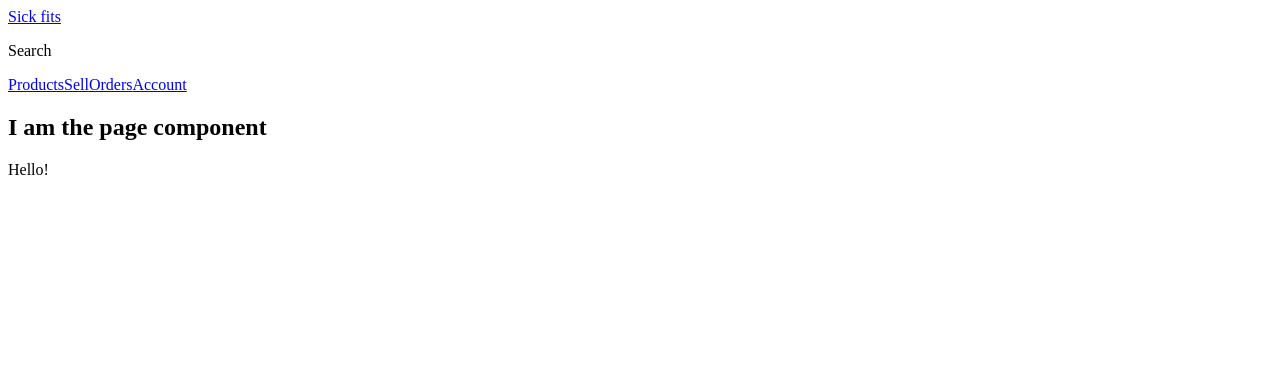
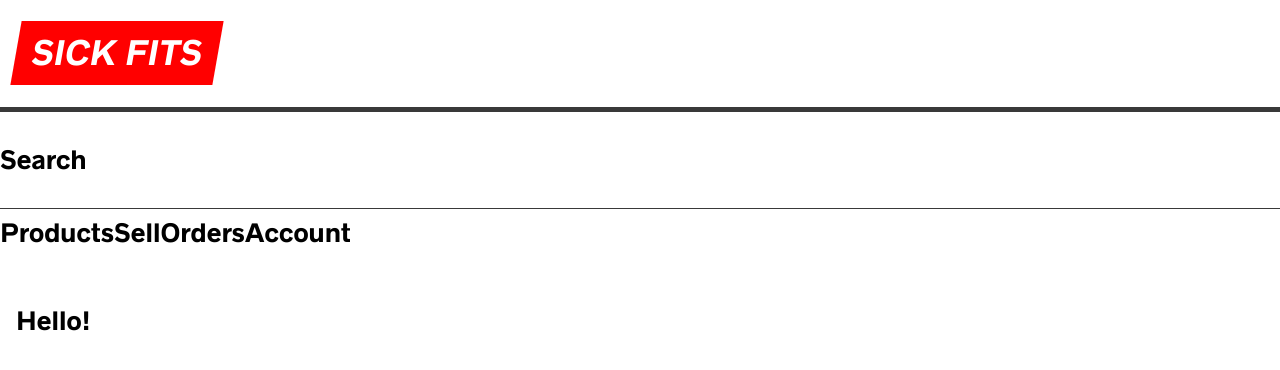
Before and after one commit to CesarJOritzM/fantastic-umbrella, a Next.js app in the folder frontend/: page / in a window 1280 px wide. Shown: the top 370 px of the page. Built offline with nearby package versions, Linux system fonts and the light colour scheme.

Commit message:
working in headers styles

```diff
--- /dev/null
+++ b/frontend/components/Header.js
@@ -0,0 +1,49 @@
+import Link from 'next/link';
+import Nav from './Nav';
+import styled from 'styled-components';
+
+const Logo = styled.h1`
+  font-size: 2rem;
+  margin-left: 1rem;
+  position: relative;
+  z-index: 2;
+  background: red;
+  transform: skew(-10deg);
+  a {
+    color: white;
+    text-decoration: none;
+    text-transform: uppercase;
+    padding: 0.5rem 1rem;
+  }
+`;
+
+const HeaderStyles = styled.header`
+  .bar {
+    border-bottom: 5px solid var(--black, black);
+    display: grid;
+    grid-template-columns: auto 1fr;
+    justify-content: space-between;
+    align-items: center;
+  }
+  .sub-bar {
+    display: grid;
+    grid-template-columns: 1fr auto;
+    border-bottom: 1px solid var(--black, black);
+  }
+`;
+const Header = () => {
+  return (
+    <HeaderStyles>
+      <div className='bar'>
+        <Logo>
+          <Link href='/'>Sick fits</Link>
+        </Logo>
+      </div>
+      <div className='sub-bar'>
+        <p>Search</p>
+      </div>
+      <Nav />
+    </HeaderStyles>
+  );
+};
+export default Header;
--- a/frontend/components/Header.jsx
+++ /dev/null
@@ -1,17 +0,0 @@
-import Link from 'next/link';
-import Nav from './Nav';
-
-const Header = () => {
-  return (
-    <header>
-      <div className='bar'>
-        <Link href='/'>Sick fits</Link>
-      </div>
-      <div className='sub-bar'>
-        <p>Search</p>
-      </div>
-      <Nav />
-    </header>
-  );
-};
-export default Header;
--- /dev/null
+++ b/frontend/components/Page.js
@@ -0,0 +1,64 @@
+import PropTypes from 'prop-types';
+import styled, { createGlobalStyle } from 'styled-components';
+import Header from './Header';
+
+const GlobalStyles = createGlobalStyle`
+  @font-face {
+    font-family: 'radnika_next';
+    src: url('/static/radnikanext-medium-webfont.woff2') format('woff2');
+    font-weight: normal;
+    font-style: normal;
+  }
+  html {
+    --red: #ff0000;
+    --black: #393939;
+    --grey: #3A3A3A;
+    --gray: var(--grey);
+    --lightGrey: #e1e1e1;
+    --lightGray: var(---lightGrey);
+    --offWhite: #ededed;
+    --bs: 0 12px 24px 0 rgba(0,0,0,0.09);
+    box-sizing: border-box;
+  }
+  *, *:before, *:after {
+    box-sizing: inherit;
+  }
+  body {
+    font-family: 'radnika_next', --apple-system, BlinkMacSystemFont, 'Segoe UI', Roboto, Oxygen, Ubuntu, Cantarell, 'Open Sans', 'Helvetica Neue', sans-serif;
+    padding: 0;
+    margin: 0;
+    font-size: 1.5rem;
+    line-height:2;
+  }
+  a {
+    text-decoration: none;
+    color: var(---black);
+  }
+  a:hover {
+    text-decoration: underline;
+  }
+  button {
+    font-family: 'radnika_next', --apple-system, BlinkMacSystemFont, 'Segoe UI', Roboto, Oxygen, Ubuntu, Cantarell, 'Open Sans', 'Helvetica Neue',
+  }
+`;
+
+const InnerStyles = styled.div`
+  margin: 0 auto;
+  padding: 1rem;
+`;
+
+const Page = ({ children }) => {
+  return (
+    <div>
+      <GlobalStyles />
+      <Header />
+      <InnerStyles>{children}</InnerStyles>
+    </div>
+  );
+};
+
+export default Page;
+
+Page.propTypes = {
+  children: PropTypes.any,
+};
--- a/frontend/components/Page.jsx
+++ /dev/null
@@ -1,19 +0,0 @@
-import PropTypes from 'prop-types';
-import Header from './Header';
-
-const Page = ({ children, cool }) => {
-  return (
-    <div>
-      <Header />
-      <h2>I am the page component</h2>
-      <h3>{cool}</h3>
-      {children}
-    </div>
-  );
-};
-export default Page;
-
-Page.propTypes = {
-  cool: PropTypes.string,
-  children: PropTypes.any,
-};
--- /dev/null
+++ b/frontend/components/styles/nprogress.css
@@ -0,0 +1,80 @@
+/* Make clicks pass-through */
+#nprogress {
+  pointer-events: none;
+}
+
+#nprogress .bar {
+  background: blue;
+  position: fixed;
+  z-index: 1031;
+  top: 0;
+  left: 0;
+
+  width: 100%;
+  height: 5px;
+}
+
+/* Fancy blur effect */
+#nprogress .peg {
+  display: block;
+  position: absolute;
+  right: 0px;
+  width: 100px;
+  height: 100%;
+  box-shadow: 0 0 10px red, 0 0 5px red;
+  opacity: 1;
+
+  -webkit-transform: rotate(3deg) translate(0px, -4px);
+  -ms-transform: rotate(3deg) translate(0px, -4px);
+  transform: rotate(3deg) translate(0px, -4px);
+}
+
+/* Remove these to get rid of the spinner */
+#nprogress .spinner {
+  display: block;
+  position: fixed;
+  z-index: 1031;
+  top: 15px;
+  right: 15px;
+}
+
+#nprogress .spinner-icon {
+  width: 18px;
+  height: 18px;
+  box-sizing: border-box;
+
+  border: solid 2px transparent;
+  border-top-color: red;
+  border-left-color: red;
+  border-radius: 50%;
+
+  -webkit-animation: nprogress-spinner 400ms linear infinite;
+  animation: nprogress-spinner 400ms linear infinite;
+}
+
+.nprogress-custom-parent {
+  overflow: hidden;
+  position: relative;
+}
+
+.nprogress-custom-parent #nprogress .spinner,
+.nprogress-custom-parent #nprogress .bar {
+  position: absolute;
+}
+
+@-webkit-keyframes nprogress-spinner {
+  0% {
+    -webkit-transform: rotate(0deg);
+  }
+  100% {
+    -webkit-transform: rotate(360deg);
+  }
+}
+@keyframes nprogress-spinner {
+  0% {
+    transform: rotate(0deg);
+  }
+  100% {
+    transform: rotate(360deg);
+  }
+}
--- a/frontend/pages/_app.js
+++ b/frontend/pages/_app.js
@@ -1,4 +1,11 @@
+import NProgress from 'nprogress';
+import Router from 'next/router';
 import Page from '../components/Page';
+import '../components/styles/nprogress.css';
+
+Router.events.on('routeChangeStart', () => NProgress.start());
+Router.events.on('routeChangeComplete', () => NProgress.done());
+Router.events.on('routeChangeError', () => NProgress.done());
 
 const MyApp = ({ Component, pageProps }) => {
   return (
--- a/frontend/pages/_document.js
+++ b/frontend/pages/_document.js
@@ -1,6 +1,15 @@
 import Document, { Html, Head, NextScript, Main } from 'next/document';
+import { ServerStyleSheet } from 'styled-components';
 
 class MyDocument extends Document {
+  static getInitialProps({ renderPage }) {
+    const sheet = new ServerStyleSheet();
+    const page = renderPage((App) => (props) =>
+      sheet.collectStyles(<App {...props} />)
+    );
+    const styleTags = sheet.getStyleElement();
+    return { ...page, styleTags };
+  }
   render() {
     return (
       <Html lang='es'>
```
Also changed, not shown: frontend/components/Nav.js (renamed from frontend/components/Nav.jsx), frontend/public/static/favicon.png (added), frontend/public/static/radnikanext-medium-webfont.woff2 (added).
